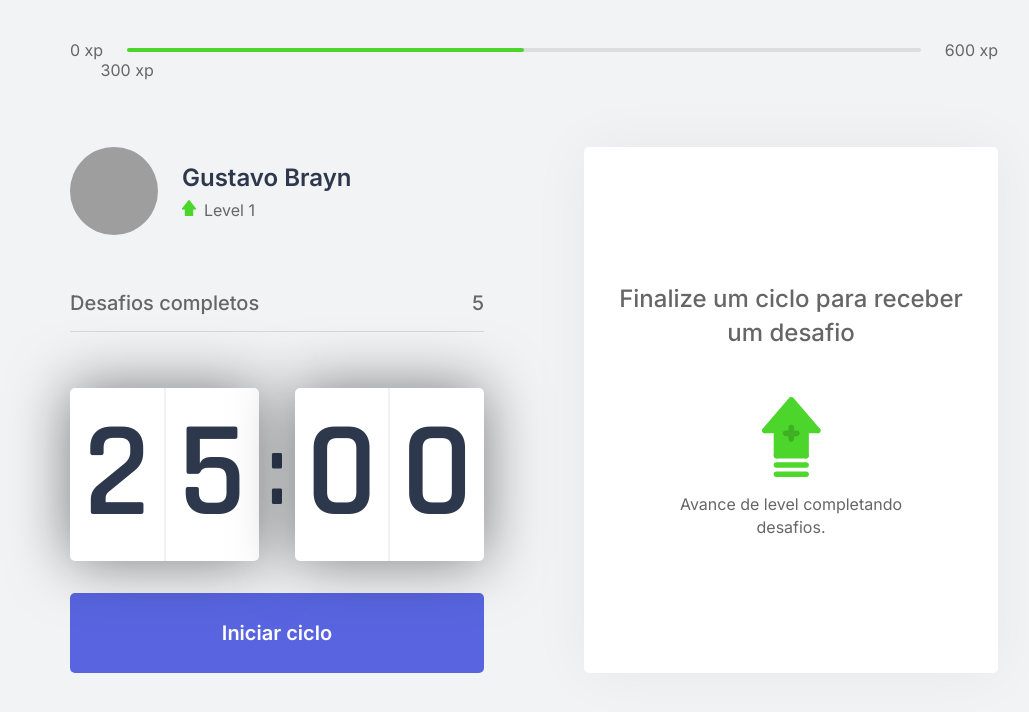
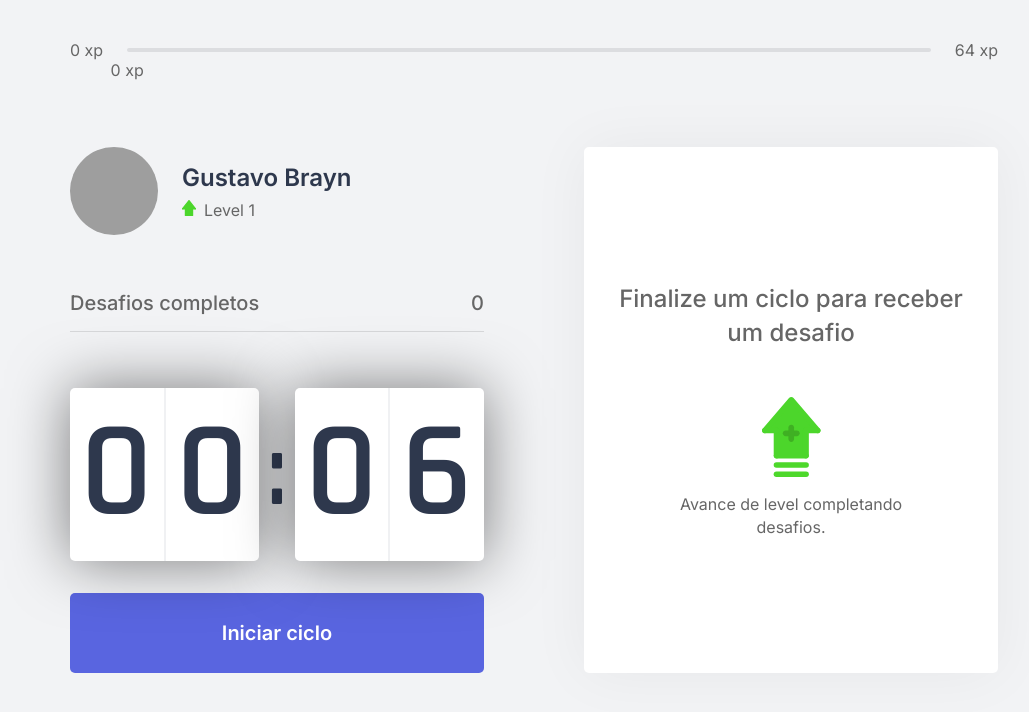
Before and after one commit to gustavobrayn/rocketseat-nlw4-moveit, a Next.js app: page / in a window 1280 px wide. Shown: the top 712 px of the page, without its empty margins (106-1135 px from the left). Built offline with nearby package versions, Linux system fonts and the light colour scheme; grey boxes are pictures that could not be loaded.

Commit message:
feat(components): realizado a integracao dos componentes dependentes ao ChallengesContext

```diff
--- a/src/components/CompletedChallenges.tsx
+++ b/src/components/CompletedChallenges.tsx
@@ -1,10 +1,14 @@
+import { useContext } from "react";
+import { ChallengesContext } from "../contexts/ChallengesContext";
 import styles from "../styles/components/CompletedChallenges.module.css";
 
 export function CompletedChallenges() {
+  const { challengesCompleted } = useContext(ChallengesContext);
+
   return (
     <div className={styles.completedChallengesContainer}>
       <span>Desafios completos</span>
-      <span>5</span>
+      <span>{challengesCompleted}</span>
     </div>
   );
 }
--- a/src/components/Countdown.tsx
+++ b/src/components/Countdown.tsx
@@ -1,10 +1,13 @@
-import { useEffect, useState } from "react";
+import { useContext, useEffect, useState } from "react";
+import { ChallengesContext } from "../contexts/ChallengesContext";
 import styles from "../styles/components/Countdown.module.css";
 
 let countdownTimeout: NodeJS.Timeout;
 
 export function Countdown() {
-  const [time, setTime] = useState(25 * 60);
+  const { startNewChallenge } = useContext(ChallengesContext);
+
+  const [time, setTime] = useState(0.1 * 60);
   const [isActive, setIsActive] = useState(false);
   const [hasFinished, setHasFinished] = useState(false);
 
@@ -21,7 +24,7 @@
   function resetCountdown() {
     clearTimeout(countdownTimeout);
     setIsActive(false);
-    setTime(25 * 60);
+    setTime(0.1 * 60);
   }
 
   useEffect(() => {
@@ -32,6 +35,7 @@
     } else if (isActive && time === 0) {
       setHasFinished(true);
       setIsActive(false);
+      startNewChallenge();
     }
   }, [isActive, time]);
 
--- a/src/components/ExperienceBar.tsx
+++ b/src/components/ExperienceBar.tsx
@@ -1,15 +1,30 @@
+import { useContext } from "react";
+import { ChallengesContext } from "../contexts/ChallengesContext";
 import styles from "../styles/components/ExperienceBar.module.css";
 
 export function ExperienceBar() {
+  const { currentExperience, experienceToNextLevel } = useContext(
+    ChallengesContext
+  );
+
+  const percentToNextLevel = Math.round(
+    (currentExperience * 100) / experienceToNextLevel
+  );
+
   return (
     <header className={styles.experienceBar}>
       <span>0 xp</span>
       <div>
-        <div style={{ width: "50%" }}></div>
+        <div style={{ width: `${percentToNextLevel}%` }}></div>
 
-        <span className={styles.currentExperience}>300 xp</span>
+        <span
+          className={styles.currentExperience}
+          style={{ left: `${percentToNextLevel}%` }}
+        >
+          {currentExperience} xp
+        </span>
       </div>
-      <span>600 xp</span>
+      <span>{experienceToNextLevel} xp</span>
     </header>
   );
 }
```
